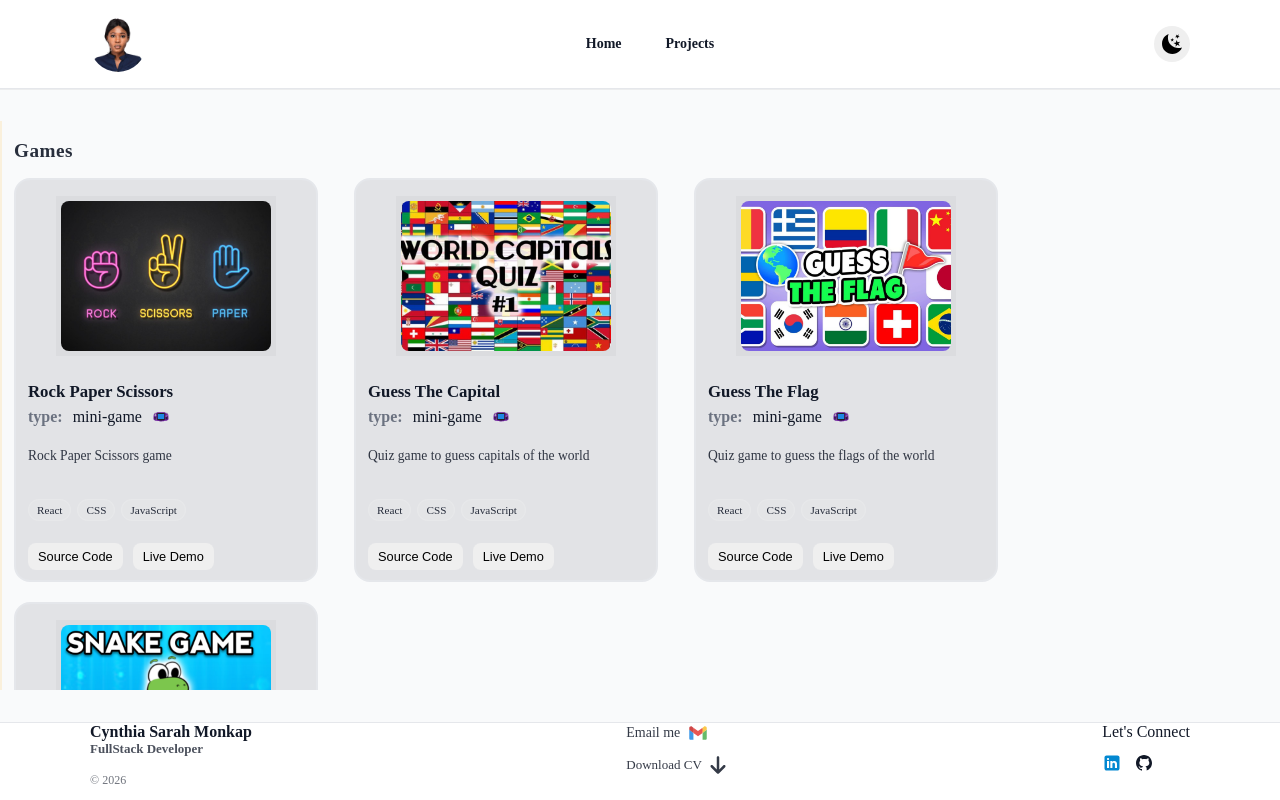
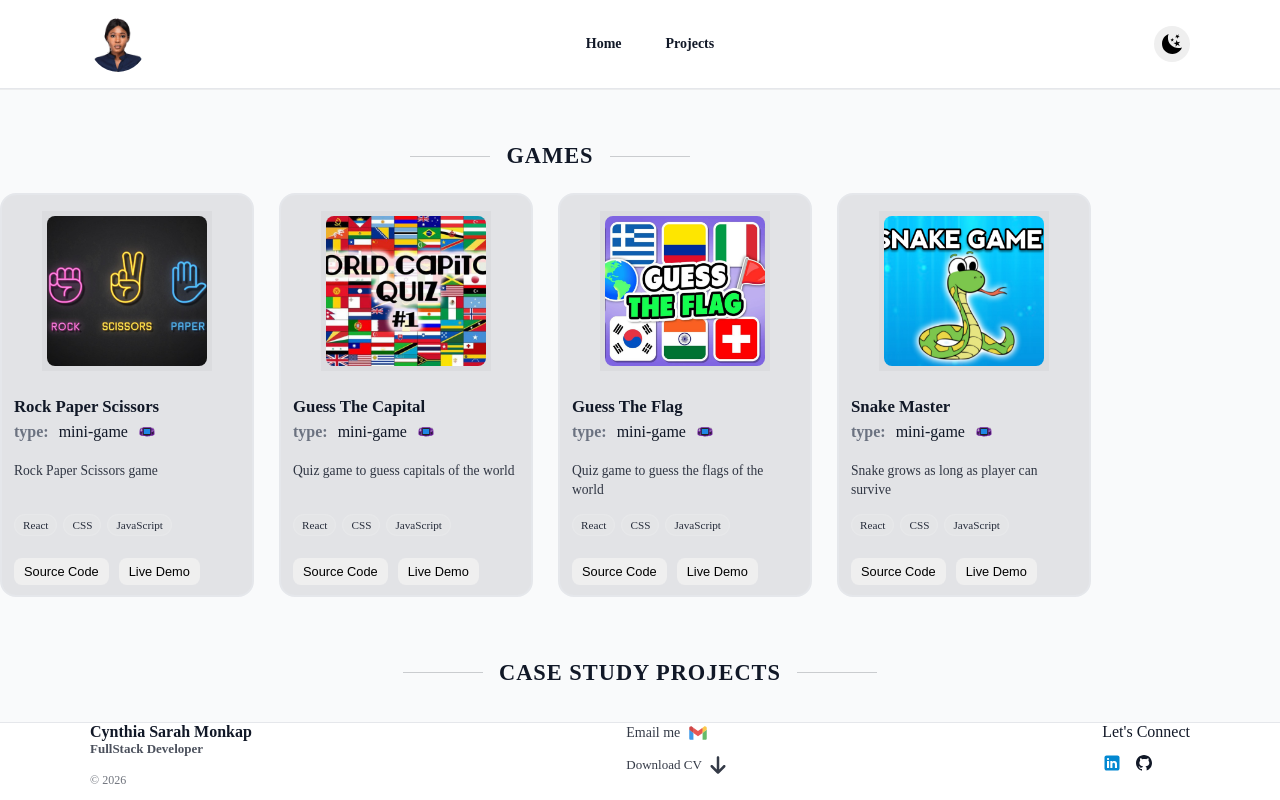
Before and after one commit to Cynthilizy/myPortfolio, a React (Vite) app: page /projects in a window 1280 px wide. Built offline with nearby package versions, Linux system fonts and the light colour scheme.

Commit message:
Fix redirect links in cards

```diff
--- a/src/Card.css
+++ b/src/Card.css
@@ -57,3 +57,13 @@
   fill: currentColor;
   color: inherit;
 }
+@media (width<1100px) {
+  .card {
+    width: 230px;
+  }
+}
+@media (width<500px) {
+  .card {
+    width: 300px;
+  }
+}
--- a/src/CardFull.css
+++ b/src/CardFull.css
@@ -1,13 +1,10 @@
 .card-full {
   display: flex;
   flex-direction: column;
-
-  width: 100%;
-  max-width: 300px;
+  width: 300px;
 
   height: 400px;
   border-radius: 16px;
-  overflow: hidden;
 }
 
 .card-full:hover {
@@ -39,13 +36,6 @@
   font-size: 0.85rem;
   line-height: 1.4;
   opacity: 0.85;
-
-  display: -webkit-box;
-  -webkit-line-clamp: 3;
-  line-clamp: 3;
-  -webkit-box-orient: vertical;
-
-  overflow: hidden;
 }
 
 .card-full-body-top {
@@ -113,3 +103,39 @@
 .card-full-footer button:hover {
   transform: translateY(-2px);
 }
+@media (width<1440px) {
+  .card-full {
+    width: 250px;
+  }
+}
+@media (width<1100px) {
+  .card-full {
+    width: 230px;
+  }
+}
+
+@media (width<983px) {
+  .card-full {
+    width: 300px;
+  }
+}
+@media (width<949px) {
+  .card-full {
+    width: 280px;
+  }
+}
+@media (width<889px) {
+  .card-full {
+    width: 260px;
+  }
+}
+@media (width<829px) {
+  .card-full {
+    width: 300px;
+  }
+}
+@media (width<625px) {
+  .card-full {
+    width: 330px;
+  }
+}
--- a/src/Home.css
+++ b/src/Home.css
@@ -84,20 +84,39 @@
   font-weight: bold;
 }
 
-@media (width < 350px) {
+@media (width<1100px) {
+  .projects-overview {
+    gap: 2px;
+  }
   .hero-top {
+    justify-content: space-evenly;
+  }
+}
+@media (width<957px) {
+  .projects-overview {
     gap: 0px;
   }
-  .download-btn {
-    padding: 6px 0px;
-  }
-  .home-container-inner {
-    gap: 20px;
+}
+@media (width<951px) {
+  .projects-overview {
+    justify-content: space-evenly;
   }
 }
-
 @media (width < 500px) {
   .projects-overview {
     flex-direction: column;
+    align-items: center;
+    gap: 10px;
   }
 }
+@media (width < 370px) {
+  .hero-top {
+    gap: 0;
+  }
+  .hero-right {
+    width: 70px;
+  }
+  .download-btn {
+    padding: 3px 4px;
+  }
+}
--- a/src/Projects.css
+++ b/src/Projects.css
@@ -8,42 +8,42 @@
   max-width: 1100px;
   display: flex;
   flex-direction: column;
-  gap: 40px;
+  flex-wrap: wrap;
 }
 
 .projects {
-  display: grid;
-  grid-template-columns: repeat(auto-fit, minmax(280px, 320px));
-  gap: 20px;
+  display: flex;
+  flex-direction: row;
+  flex-wrap: wrap;
+  gap: 25px;
 }
 
 .project-type {
-  font-size: 1.2rem;
-  font-weight: 600;
-  margin-bottom: 16px;
-  opacity: 0.9;
-  letter-spacing: 0.5px;
+  display: flex;
+  align-items: center;
+  justify-content: center;
+
+  gap: 16px;
+
+  font-size: 1.4rem;
+  font-weight: 700;
+  margin-bottom: 24px;
+  text-transform: uppercase;
+  letter-spacing: 1px;
 }
 
-.main-projects,
+.project-type::before,
+.project-type::after {
+  content: "";
+  width: 80px;
+  height: 1px;
+  background: currentColor;
+  opacity: 0.2;
+}
+
 .case-study-projects,
 .mini-game-projects {
   margin-bottom: 40px;
-}
-
-.main-projects {
-  border-left: 2px solid rgba(255, 255, 255, 0.1);
-  padding-left: 12px;
-}
-
-.case-study-projects {
-  border-left: 2px solid rgba(100, 150, 255, 0.2);
-  padding-left: 12px;
-}
-
-.mini-game-projects {
-  border-left: 2px solid rgba(255, 200, 100, 0.2);
-  padding-left: 12px;
 }
 
 .highlight {
@@ -61,3 +61,15 @@
     box-shadow: 0 0 0 0 rgba(100, 150, 255, 0);
   }
 }
+
+@media (width<1100px) {
+  .projects {
+    gap: 10px;
+  }
+}
+@media (width<829px) {
+  .projects {
+    gap: 0;
+    justify-content: space-evenly;
+  }
+}
--- a/src/ProjectsList.jsx
+++ b/src/ProjectsList.jsx
@@ -34,7 +34,7 @@ export const ProjectsList = [
     description: "Robot Control as part of a calibration process.",
     tags: ["Python"],
     github: "https://github.com/Cynthilizy/Robotic_Automation_Process",
-    live: "https://robotic-automation.com",
+    live: "",
     demoType: "none",
   },
 
@@ -48,7 +48,7 @@ export const ProjectsList = [
     tags: ["React", "CSS", "JavaScript"],
     github:
       "https://github.com/Cynthilizy/mini-games/tree/main/src/rock-paper-scissors",
-    live: "https://mini-games-1vfvi2h0x-cynthia-sm-projects.vercel.app",
+    live: "https://mini-games-orpin-nu.vercel.app/",
     demoType: "web",
   },
 
@@ -62,7 +62,7 @@ export const ProjectsList = [
     tags: ["React", "CSS", "JavaScript"],
     github:
       "https://github.com/Cynthilizy/mini-games/tree/main/src/capitals-quiz",
-    live: "https://mini-games-1vfvi2h0x-cynthia-sm-projects.vercel.app",
+    live: "https://mini-games-orpin-nu.vercel.app/",
     demoType: "web",
   },
 
@@ -75,7 +75,7 @@ export const ProjectsList = [
     description: "Quiz game to guess the flags of the world",
     tags: ["React", "CSS", "JavaScript"],
     github: "https://github.com/Cynthilizy/mini-games/tree/main/src/flag-quiz",
-    live: "https://mini-games-1vfvi2h0x-cynthia-sm-projects.vercel.app",
+    live: "https://mini-games-orpin-nu.vercel.app/",
     demoType: "web",
   },
 
@@ -89,7 +89,7 @@ export const ProjectsList = [
     tags: ["React", "CSS", "JavaScript"],
     github:
       "https://github.com/Cynthilizy/mini-games/tree/main/src/snake-master",
-    live: "https://mini-games-1vfvi2h0x-cynthia-sm-projects.vercel.app",
+    live: "https://mini-games-orpin-nu.vercel.app/",
     demoType: "web",
   },
 ];
```
